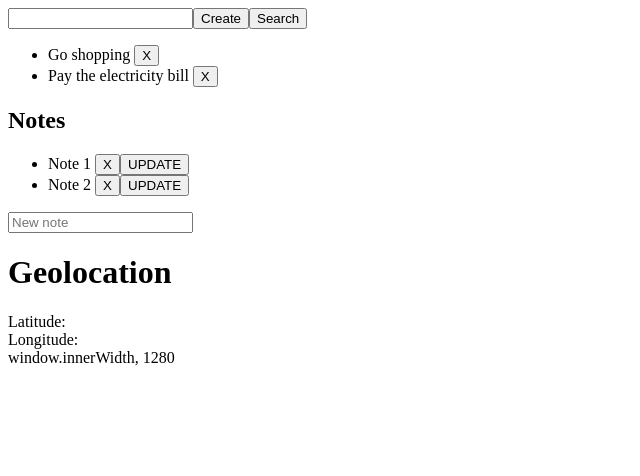
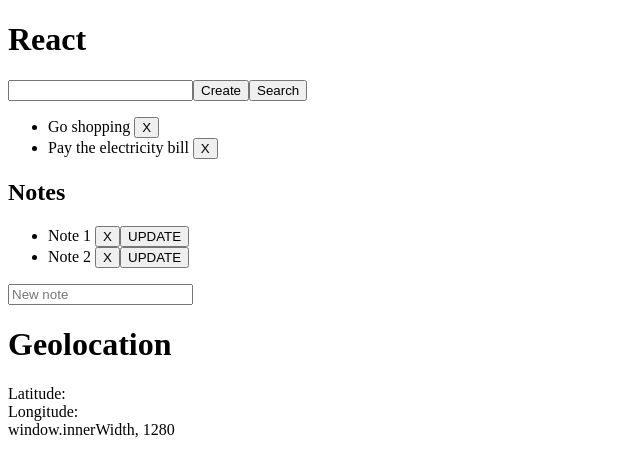
Before and after one commit to Eyongkevin/first-app, a React (Create React App) app: page / in a window 1280 px wide. Shown: the top 476 px of the page, without its empty margins (0-640 px from the left). Built offline with nearby package versions, Linux system fonts and the light colour scheme; no server answers.

Commit message:
FunctionAsChild pattern

```diff
--- a/src/App.tsx
+++ b/src/App.tsx
@@ -13,6 +13,8 @@
   children: JSX.Element | JSX.Element[] | string
 }
 const Button = ({ callBack, children }: TChildren) => <button onClick={callBack}>{children}</button>
+
+const BuildHeader = ({ children }: { children: any }) => children('React')
 
 function App() {
   const [todoList, setTodoList] = useState<TTodo[]>(initialTodos)
@@ -63,6 +65,7 @@
 
   return (
     <>
+      <BuildHeader>{(title: string) => <h1>{title}</h1>}</BuildHeader>
       <input type="text" value={task} onChange={e => setTask(e.target.value)} />
       <button onClick={handleCreate}>Create</button>
       <Button callBack={handleSearch}>Search</Button>
```
